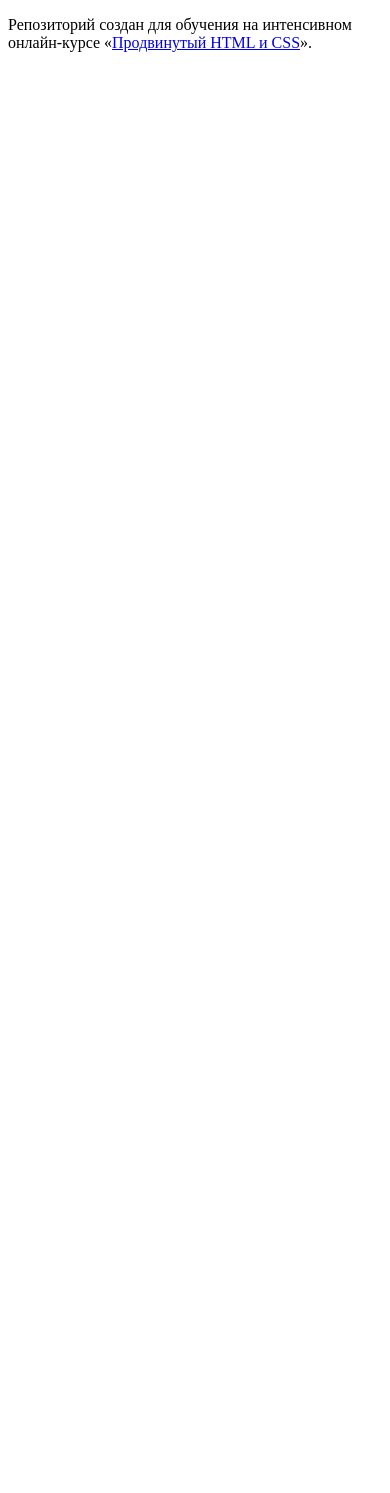
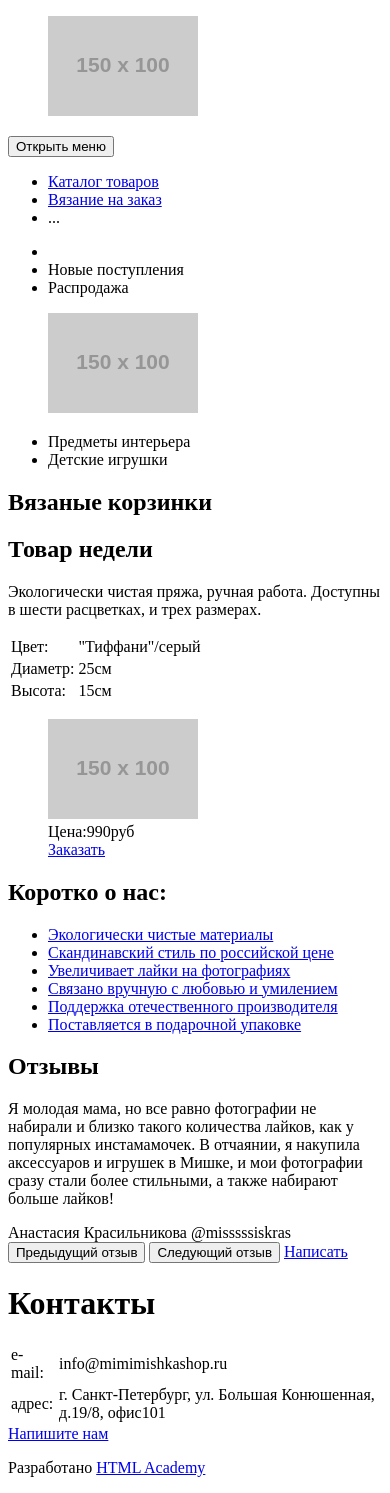
Before and after one commit to 31166Dima/207363-mishka, a website: page index.html in a window 390 px wide. Before the commit the page ends 844 px from the top, so only its background shows below. Drawn offline with Linux system fonts and the light colour scheme; placeholder pictures from the web are drawn by us.

Commit message:
первая разметка

```diff
--- a/index.html
+++ b/index.html
@@ -1,12 +1,128 @@
 <!DOCTYPE html>
 <html lang="ru">
-  <head>
-    <meta charset="utf-8">
-    <title>HTML Academy: Мишка</title>
-  </head>
-  <body>
+    <head>
+        <title>HTML Academy: Мишка</title>
+        <meta charset="utf-8">
+    </head>
 
-    <p>Репозиторий создан для обучения на интенсивном онлайн‑курсе «<a href="https://htmlacademy.ru/intensive/adaptive">Продвинутый HTML и CSS</a>».</p>
+<body>
 
-  </body>
+<header class="page-header">
+<figure class="page-header__logo">
+<img src="http://placehold.it/150x100"  alt="Mishka">
+</figure>
+<nav class="main-nav main-nav--closed">
+<button class="main-nav__toggle" type="button">Открыть меню</button>
+<div class="main-nav__wrapper">
+<ul class="main-nav__list">
+<li class="main-nav__item"><a href="#">Каталог товаров</a></li>
+<li class="main-nav__item"><a href="#">Вязание на заказ</a></li>
+<li class="main-nav__item"><a>...</a></li>
+</ul>
+<ul class="main-nav__user-list">
+<li class="main-nav__user-item"><a class="main-nav__user>Корзина пока пуста</a></li>
+</ul>
+<ul class="main-nav__list1">
+<li class="main-nav__item1"><a>Новые поступления</a></li>
+<li class="main-nav__item1"><a>Распродажа</a></li>
+</ul>
+</div>
+</nav>
+</header>
+
+<figure class="figure1">
+  <img src="http://placehold.it/150x100" alt="Милые штуки ручной работы для дома">
+  </figure>
+
+
+<nav class="nav1">
+  <ul class="nav1__list">
+    <li class="nav1__item"><a>Предметы интерьера</a></li>
+    <li class="nav1__item"><a>Детские игрушки</a></li>
+  </ul>
+</nav>
+
+
+
+<section class="section1">
+  <h1 class="section1__h1">Вязаные корзинки</h1>
+  <h2 class="section1__h2">Товар недели</h2>
+  <p  class="section1__p">Экологически чистая пряжа, ручная работа. Доступны в шести расцветках,
+  и трех размерах.</p>
+  <table class="sectin1__table>
+     <tr class="section1__tr">
+        <td class="section1__td">Цвет:</td>
+		<td class="section1__td">"Тиффани"/серый</td>
+	 </tr>
+	 <tr class="section1__tr">
+        <td class="section1__td">Диаметр:</td>
+		<td class="section1__td">25см</td>
+	 </tr>
+	 <tr class="section1__tr">
+        <td class="section1__td">Высота:</td>
+		<td class="section1__td">15см</td>
+	 </tr>
+   </table>
+   <figure class="section1__figure">
+     <img src="http://placehold.it/150x100">
+	 <figcaption class="section1__figcaption">Цена:990руб</figcaption>
+	 <a href="#" class="section1__a">Заказать</a>
+</section>
+
+
+<section class="news">
+  <h1 class="news__h1">Коротко о нас:</h1>
+  <ul class="news__ul">
+    <li class="news__li"><a href="#">Экологически чистые материалы</a></li>
+    <li class="news__li"><a href="#">Скандинавский стиль по российской цене</a></li>
+    <li class="news__li"><a href="#">Увеличивает лайки на фотографиях</a></li>
+    <li class="news__li"><a href="#">Связано вручную с любовью и умилением</a></li>
+    <li class="news__li"><a href="#">Поддержка отечественного производителя</a></li>
+	<li class="news__li"><a href="#">Поставляется в подарочной упаковке</a></li>
+  </ul>
+</section>
+
+
+<section class="reviews">
+  <h1 class="reviews__h1">Отзывы</h1>
+  <p class="reviews__p">Я молодая мама, но все равно фотографии не набирали
+       и близко такого количества лайков, как у популярных инстамамочек.
+	   В отчаянии, я накупила аксессуаров и игрушек в Мишке, и мои фотографии
+	   сразу стали более стильными, а также набирают больше лайков!</p>
+  <div class="reviews__div">Анастасия Красильникова<span class="reviews__email">
+       @misssssiskras</span>
+  </div>
+  <button class="reviews__prev" type="button">Предыдущий отзыв</button>
+  <button class="reviews__next" type="button">Следующий отзыв</button>
+  <a href="#" class="reviews__a">Написать</a>
+</section>
+
+
+<footer class="page-footer">
+  <h1 class="page-footer__h1">Контакты</h1>
+  <table class="page-footer__table">
+    <tr class="page-footer__tr">
+	  <td class="page-footer__td"> e-mail:</td>
+	  <td class="page-footer__td"> info@mimimishkashop.ru</td>
+	</tr>
+    <tr class="page-footer__tr">
+      <td class="page-footer__td">адрес:</td>
+	  <td class="page-footer__td">г. Санкт-Петербург, ул. Большая Конюшенная, д.19/8, офис101</td>
+	</tr>
+  </table>
+  <a href="#" class="page-footer__a">Напишите нам</a>
+  <div class="page-footer__social">
+    <a class="page-footer__social page-footer__social--vk" href="https://vk.com/htmlacademy"></a>
+    <a class="page-footer__social page-footer__social--fb" href="https://www.facebook.com/htmlacademy"></a>
+    <a class="page-footer__social page-footer__social--in" href="https://www.instagram.com/htmlacademy"></a>
+  </div>
+
+  <p class="page-footer__copyright">
+    Разработано
+    <a href="https://htmlacademy.ru/intensive/adaptive">HTML Academy</a>
+  </p>
+</footer>
+
+</body>
+
 </html>
```
Also changed, not shown: catalog.html (added, +92 -0 lines), form.html (added, +95 -0 lines).
